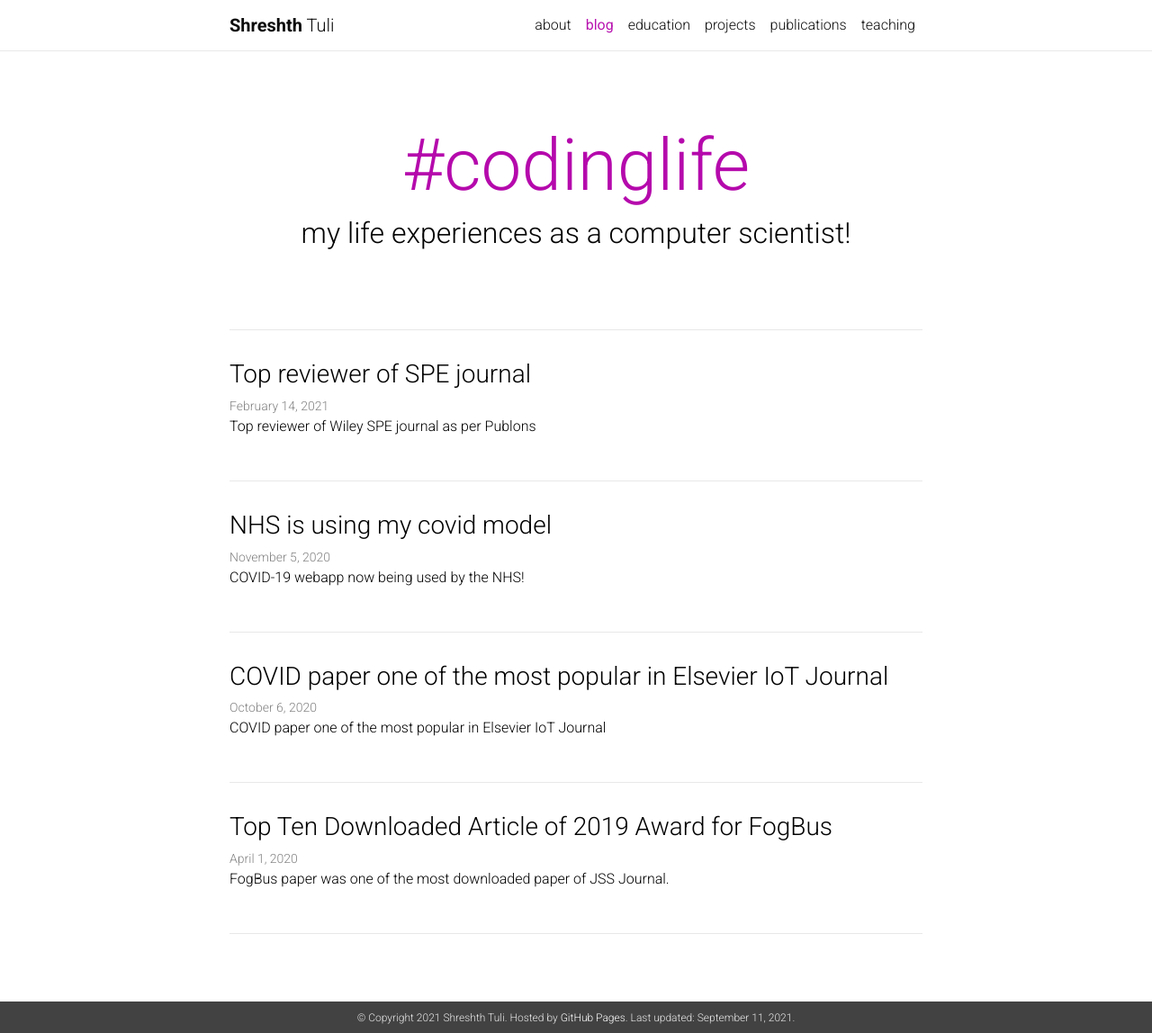
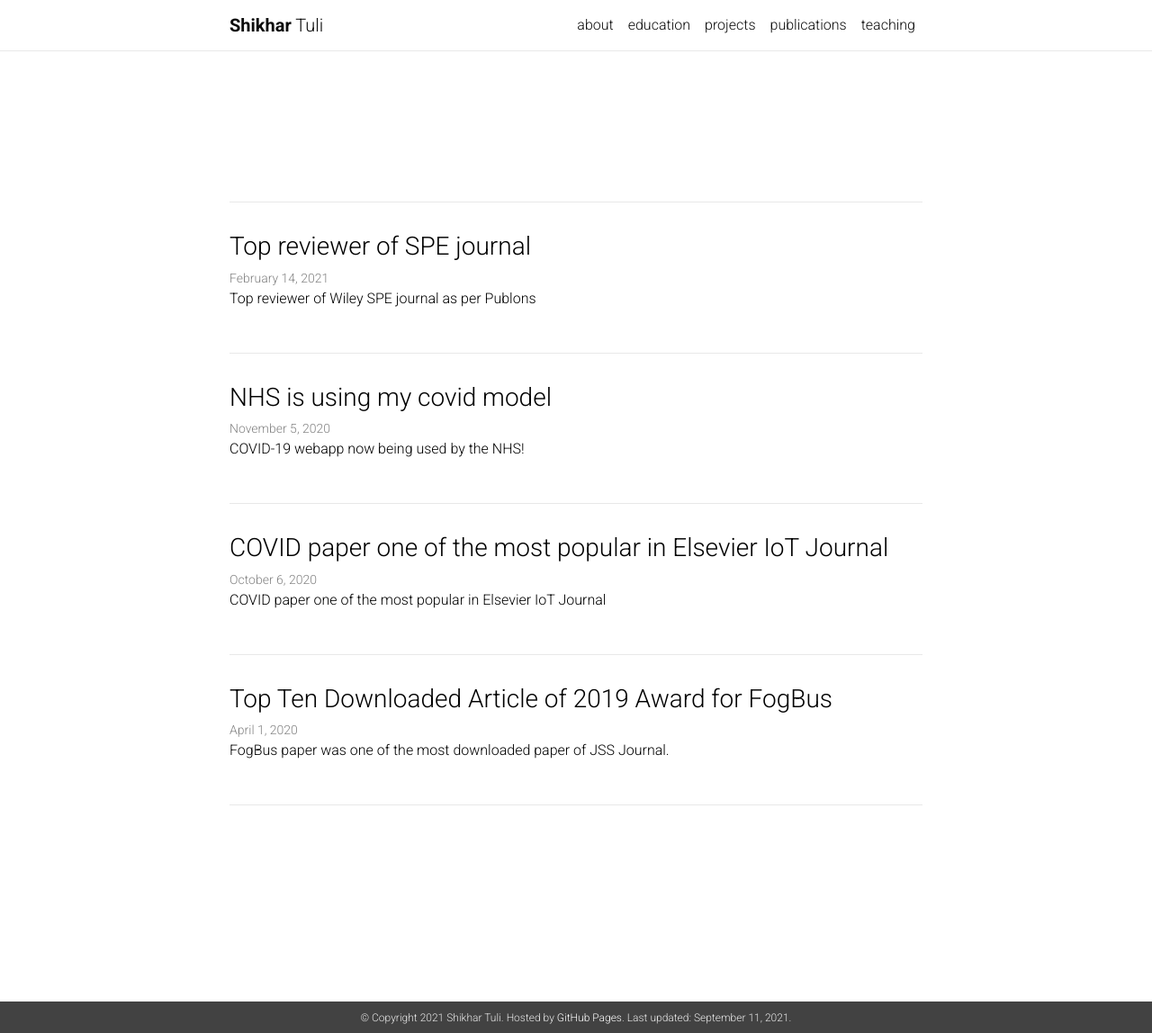
Before and after one commit to shikhartuli/shikhartuli.github.io, a Jekyll site: the page built from blog/index.html, in a window 1280 px wide and 1148 px high. Shown: the whole window at 90% size. Built offline with Jekyll 4.4.1, drawn with Linux system fonts in a browser that asks for light colours; nearby versions of some CDN libraries; the list of posts is cut into pages by our own code; a style sheet for code colours, icons or effects is not loaded.

Commit message:
Update _config.yml

```diff
--- a/_config.yml
+++ b/_config.yml
@@ -2,13 +2,13 @@
 # Site settings
 # -----------------------------------------------------------------------------
 
-title: Shreshth Tuli # the website title (if blank, full name will be used instead)
-first_name: Shreshth
+title: Shikhar Tuli # the website title (if blank, full name will be used instead)
+first_name: Shikhar
 middle_name:
 last_name: Tuli
-email: shreshthtuli@gmail.com
+email: shikhartuli98@gmail.com
 description: > # the ">" symbol means to ignore newlines until "footer_text:"
-  I am a President's PhD Scholar at the Department of Computing, Imperial College London. This is my personal webpage.
+  I am a PhD candidate at the Department of Electrical and Computer Enineering, Princeton University. This is my personal webpage.
 footer_text: >
   Hosted by <a href="https://pages.github.com/" target="_blank">GitHub Pages</a>.
 
@@ -37,15 +37,15 @@ og_image: # The site-wide (default for all links) Open Graph preview image
 # Social integration
 # -----------------------------------------------------------------------------
 
-github_username: shreshthtuli # your GitHub user name
-twitter_username: ShreshthTuli # your Twitter handle
-linkedin_username: shreshth-tuli # your LinkedIn user name
-scholar_userid: oD3zEsMAAAAJ # your Google Scholar ID
-orcid_id: 0000-0003-2960-1128 # your ORCID ID
+github_username: shikhartuli # your GitHub user name
+twitter_username: TuliShikhar # your Twitter handle
+linkedin_username: shikhar-tuli # your LinkedIn user name
+scholar_userid: qiFEpzIAAAAJ # your Google Scholar ID
+orcid_id: 0000-0002-9230-5877 # your ORCID ID
 medium_username: # your Medium username
 quora_username: # your Quora username
-publons_id: AAK-1236-2020 # your ID on Publons
-research_gate_profile: Shreshth_Tuli # your profile on ResearchGate
+publons_id: AAY-2877-2021 # your ID on Publons
+research_gate_profile: Shikhar-Tuli # your profile on ResearchGate
 blogger_url: # your blogger URL
 keybase_username: # your keybase user name
 
@@ -58,8 +58,8 @@ google_analytics: UA-XXXXXXXXX # out your google-analytics code
 # Blog
 # -----------------------------------------------------------------------------
 
-blog_name: '#codinglife'  # your blog must have a name for it to show up in the nav bar
-blog_description: my life experiences as a computer scientist!
+blog_name: # your blog must have a name for it to show up in the nav bar
+blog_description:
 permalink: /blog/:year/:title/
 
 # Pagination
@@ -122,9 +122,9 @@ plugins:
 social:
   name: Shreshth Tuli
   links:
-    - https://www.facebook.com/shreshth.tuli.5
-    - https://www.linkedin.com/in/shreshth-tuli
-    - https://github.com/shreshthtuli
+    - https://www.facebook.com/shikhar.tuli.9
+    - https://www.linkedin.com/in/shikhar-tuli
+    - https://github.com/shikhartuli
 
 # -----------------------------------------------------------------------------
 # Jekyll Scholar
@@ -132,7 +132,7 @@ social:
 
 scholar:
   last_name: Tuli
-  first_name: Shreshth
+  first_name: Shikhar
 
   style: assets/bibliography/ieee-with-url.csl
   locale: en
```
